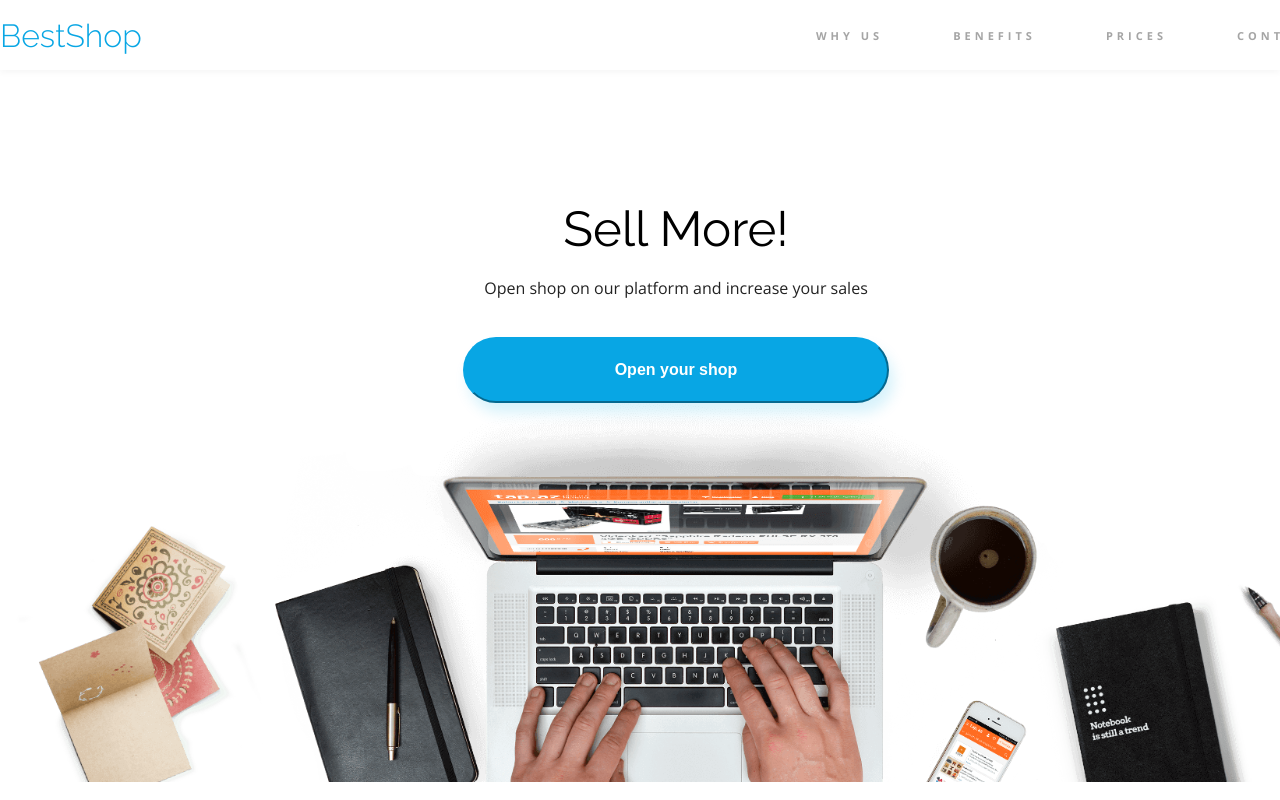
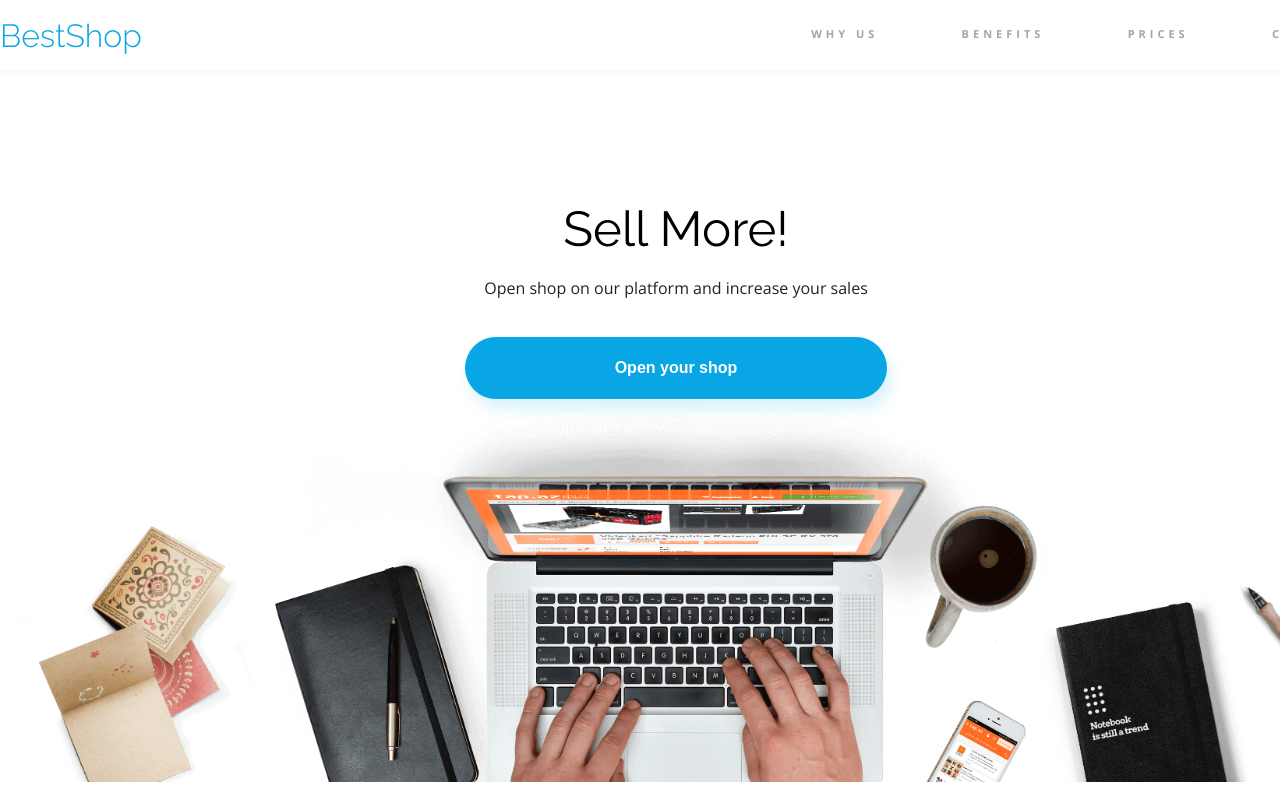
Before and after one commit to marlenabartkiewicz/BestShop, a plain HTML site: page index.html in a window 1280 px wide. Shown: the top 800 px of the page. Drawn offline with nearby package versions, Linux system fonts and the light colour scheme.

Commit message:
Open section and header modified

```diff
--- a/css/style.css
+++ b/css/style.css
@@ -28,9 +28,14 @@
     line-height: 37px;
     font-weight: 300;
 }
-
+.nav-header {
+    height: 100%;
+    width: 40%;
+}
 .nav-list {
     display: flex;
+
+    height: 100%;
     justify-content: space-between;
     font-family: 'Open Sans', sans-serif;
     font-weight: bold;
@@ -40,17 +45,20 @@
 }
 
 .nav-list-link {
+    display: flex;
+    align-items: center;
     color: #A5A5A5;
-    padding: 30px 35px;
+    height: 100%;
+    border-bottom: 4px solid transparent;
     text-decoration: none;
     letter-spacing: 0.1rem;
+
 }
 
 .nav-list-link:hover {
     color: #000;
-    content: "";
-    background: #08A6E4;
     cursor: pointer;
+    border-bottom: 4px solid #08A6E4;
 }
 
 .open-section {
@@ -90,9 +98,8 @@
     font-weight: 700;
     padding: 22px 150px;
     border-radius: 40px;
-    border-color: #08A6E4;
+    border: none;
     box-shadow: 5px 10px 14px rgba(7, 172, 230, .16);
     color: #fff;
 
-
 }
--- a/index.html
+++ b/index.html
@@ -15,7 +15,7 @@
     <header class="header">
         <div class="container">
             <div class="logo">BestShop</div>
-            <nav>
+            <nav class="nav-header">
                 <ul class="nav-list">
                     <li>
                         <a class="nav-list-link" href="#whyus">why us</a>
@@ -37,7 +37,6 @@
         <h1 class="open-section-title">sell more!</h1>
         <p>Open shop on our platform and increase your sales</p>
         <button class="open-section-button">Open your shop</button>
-
     </section>
 
 </body>
```
Also changed, not shown: 1 other file.
